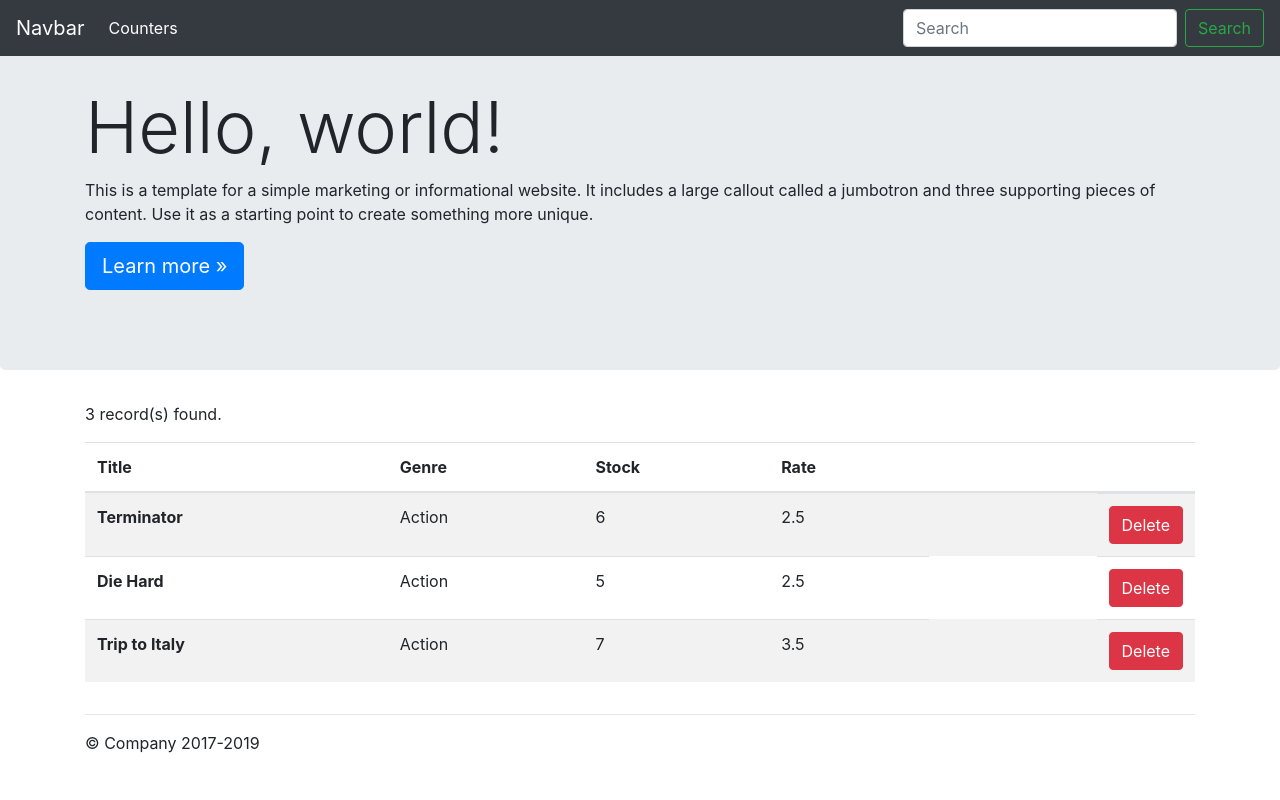
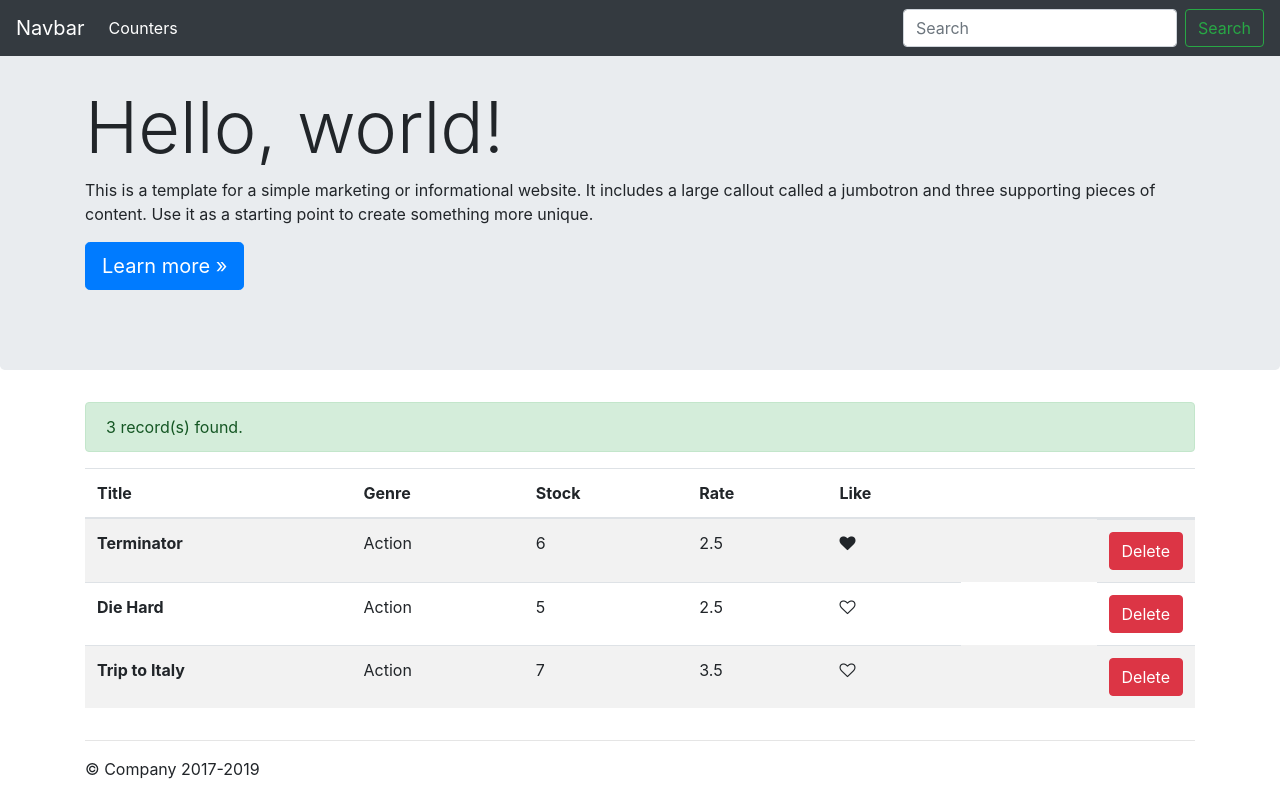
Before and after one commit to shakeelabdulrehmantech/vidly, a React (Create React App) app: page / in a window 1280 px wide. Built offline with nearby package versions, Linux system fonts and the light colour scheme.

Commit message:
Added like component

```diff
--- a/src/App.js
+++ b/src/App.js
@@ -1,6 +1,6 @@
 import React, { Component } from "react";
 import "./App.css";
-import Counters from "./components/counterComponents";
+//import Counters from "./components/counterComponents";
 import Movies from "./components/movies";
 import NavBar from "./components/navBar";
 
@@ -119,7 +119,7 @@ class App extends Component {
             <hr />
           </div>
         </main>
-        <footer class="container">
+        <footer className="container">
           <p>&copy; Company 2017-2019</p>
         </footer>
       </React.Fragment>
--- /dev/null
+++ b/src/components/common/like.jsx
@@ -0,0 +1,18 @@
+import React, { Component } from "react";
+
+class Like extends Component {
+  render() {
+    let classes = "fa fa-heart";
+    if (!this.props.liked) classes += "-o";
+    return (
+      <i
+        onClick={() => this.props.onClick()}
+        className={classes}
+        aria-hidden="true"
+        style={{ cursor: "pointer" }}
+      ></i>
+    );
+  }
+}
+
+export default Like;
--- a/src/components/movies.jsx
+++ b/src/components/movies.jsx
@@ -1,6 +1,7 @@
 import React, { Component } from "react";
 import { getMovies } from "../services/fakeMovieService";
 import Alert from "react-bootstrap/Alert";
+import Like from "./common/like";
 
 class Movies extends Component {
   state = {
@@ -13,13 +14,23 @@ class Movies extends Component {
     console.log(movie);
   };
 
+  handleLike = m => {
+    const clonedMovies = [...this.state.movies];
+    let index = clonedMovies.indexOf(m);
+    clonedMovies[index] = { ...clonedMovies[index] };
+    clonedMovies[index].liked = !clonedMovies[index].liked;
+    this.setState({ movies: clonedMovies });
+    console.log("Like Clicked!", m);
+  };
+
   render() {
     const { length: count } = this.state.movies;
     if (count === 0) return <Alert variant="danger">No record(s) found.</Alert>;
 
     return (
       <React.Fragment>
-        <p>{count} record(s) found.</p>
+        <Alert variant="success">{count} record(s) found.</Alert>
+
         <table className="table table-striped">
           <thead>
             <tr>
@@ -27,6 +38,7 @@ class Movies extends Component {
               <th scope="col">Genre</th>
               <th scope="col">Stock</th>
               <th scope="col">Rate</th>
+              <th scope="col">Like</th>
               <th scope="col"></th>
             </tr>
           </thead>
@@ -37,6 +49,12 @@ class Movies extends Component {
                 <td>{m.genre.name}</td>
                 <td>{m.numberInStock}</td>
                 <td>{m.dailyRentalRate}</td>
+                <td>
+                  <Like
+                    liked={m.liked}
+                    onClick={() => this.handleLike(m)}
+                  ></Like>
+                </td>
                 <td style={{ float: "Right" }}>
                   <button
                     className="btn btn-danger"
--- a/src/components/navBar.jsx
+++ b/src/components/navBar.jsx
@@ -1,4 +1,4 @@
-import React, { Component } from "react";
+import React from "react";
 
 //Stateless Functional Component
 const NavBar = props => {
@@ -24,7 +24,7 @@ const NavBar = props => {
           <li className="nav-item active">
             <a className="nav-link" href="/">
               Counters
-              <span class="badge badge-primary">{props.totalCounters}</span>
+              <span className="badge badge-primary">{props.totalCounters}</span>
             </a>
           </li>
         </ul>
--- a/src/services/fakeMovieService.js
+++ b/src/services/fakeMovieService.js
@@ -5,7 +5,8 @@ const movies = [
     genre: { __id: "11", name: "Action" },
     numberInStock: 6,
     dailyRentalRate: 2.5,
-    publishDate: "2018-01-03-T19:04:28:809Z"
+    publishDate: "2018-01-03-T19:04:28:809Z",
+    liked: true
   },
   {
     __id: "2",
```
Also changed, not shown: src/Notes.txt.
